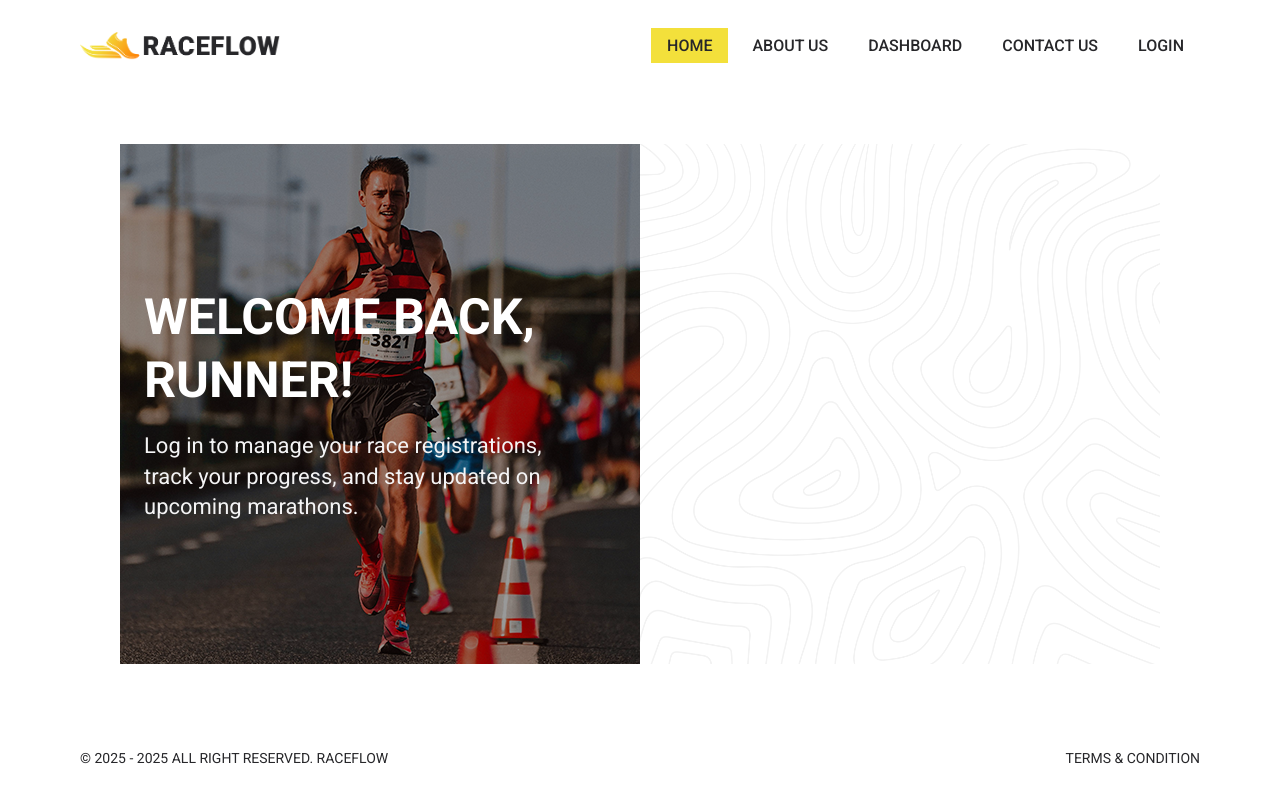
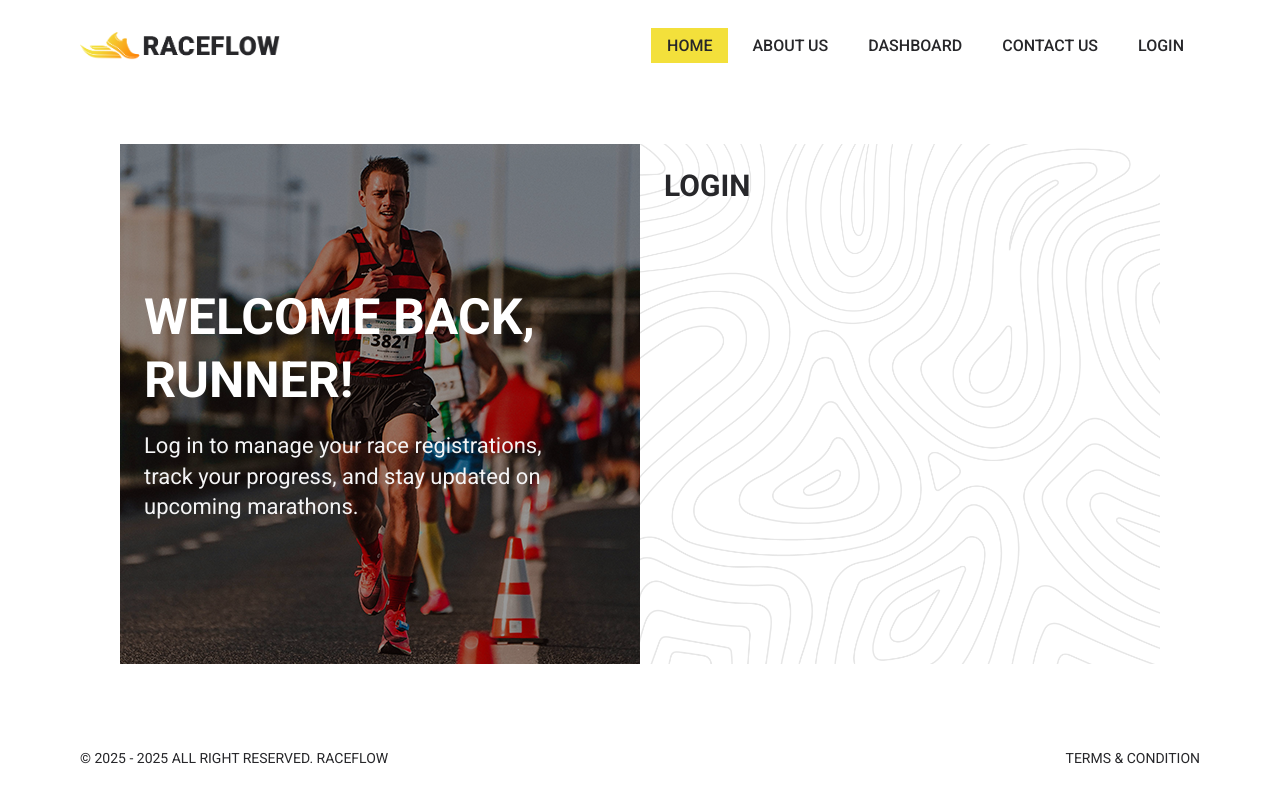
Before and after one commit to devrakibulrahman/raceflow-client-side, a React (Vite) app: page /auth/login in a window 1280 px wide. Built offline with nearby package versions, Linux system fonts and the light colour scheme.

Commit message:
login form heading done on 01/03/2025 at 06:53 pm

```diff
--- a/src/pages/LoginPage.jsx
+++ b/src/pages/LoginPage.jsx
@@ -16,9 +16,14 @@ const LoginPage = () => {
                                     </div>
                                 </div>
                             </div>
-                            <div className="w-full h-[350px] bg-pattern bg-cover bg-center bg-no-repeat opacity-5 relative md:min-h-full">
-                                <div className="w-full h-full absolute top-0 left-0">
+                            <div className="w-full h-[350px] bg-pattern bg-cover bg-center bg-no-repeat relative md:min-h-full">
+                                <div className="w-full h-full absolute top-0 left-0 bg-white/90 p-6">
+                                    <div className="w-full">
+                                        <h3 className="font-roboto text-head-charleston-green text-3xl font-bold uppercase">Login</h3>
+                                    </div>
+                                    <div className="w-full">
 
+                                    </div>
                                 </div>
                             </div>
                         </div>
```
